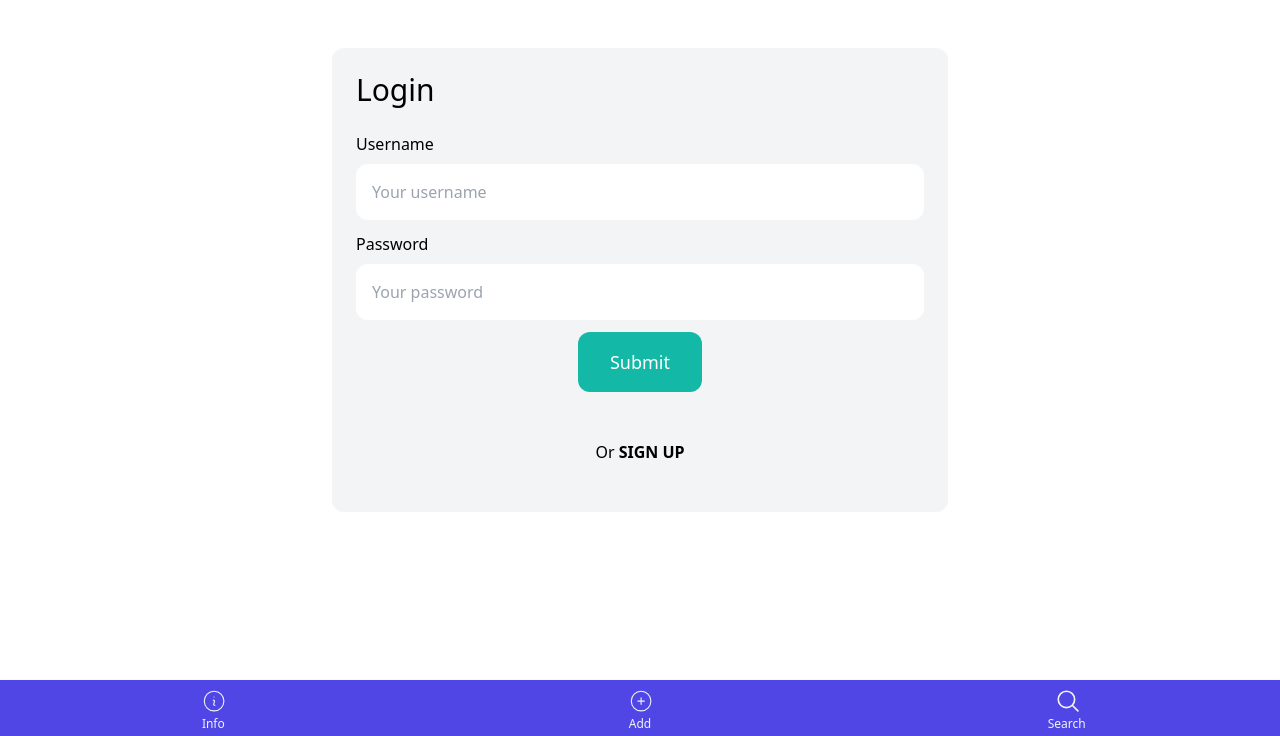
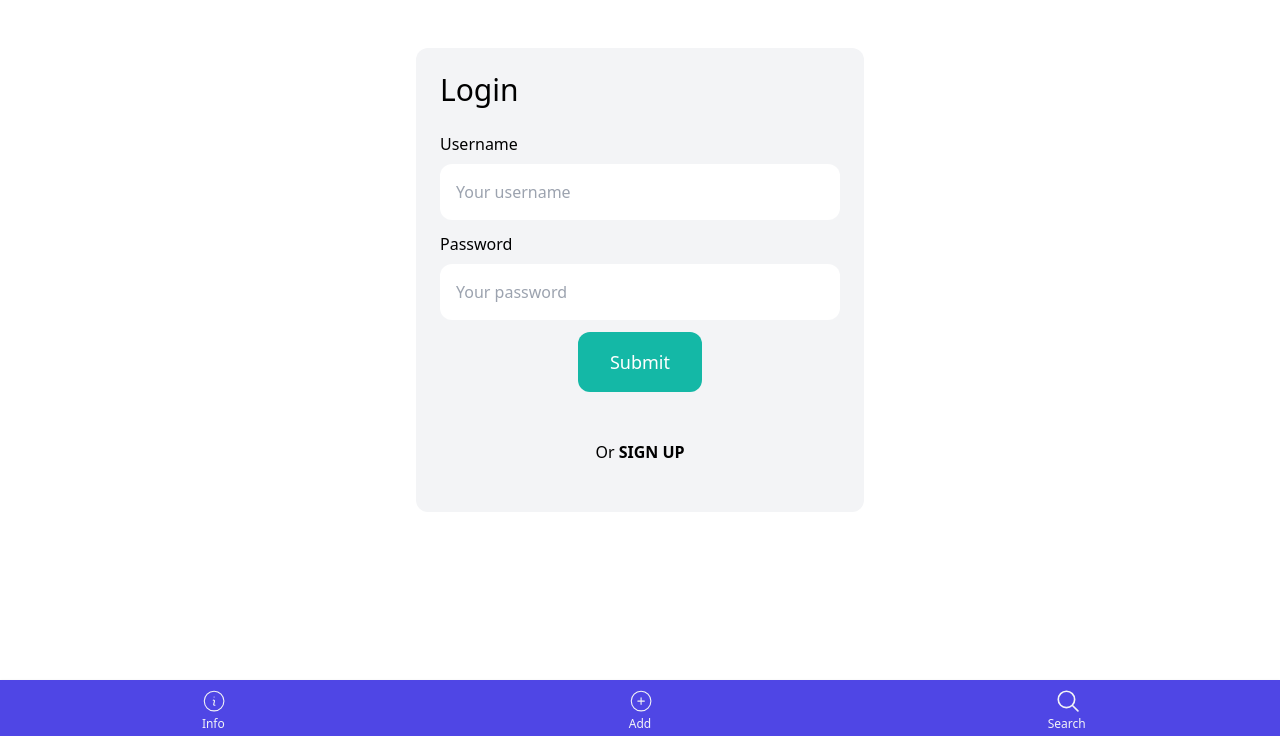
Before and after one commit to furquim25/Crossfit-PRs-App, a Django app: page /login/ in a window 1280 px wide. Shown: the part 64-800 px from the top of the page. Run offline with Django 4.2, Linux system fonts and the light colour scheme; some libraries are stand-ins or nearby versions.

Commit message:
changed login form width

```diff
--- a/crossfitapp/core/templates/core/login.html
+++ b/crossfitapp/core/templates/core/login.html
@@ -3,7 +3,7 @@
 {% block title %}Login{% endblock title %}
 
 {% block content %}
-<div class="w-1/2 my-6 mx-auto p-6 bg-gray-100 rounded-xl">
+<div class="my-6 mx-auto p-6 bg-gray-100 rounded-xl max-w-md">
     <h1 class="mb-6 text-3xl">Login</h1>
 
     <form method="post" action=".">
```
